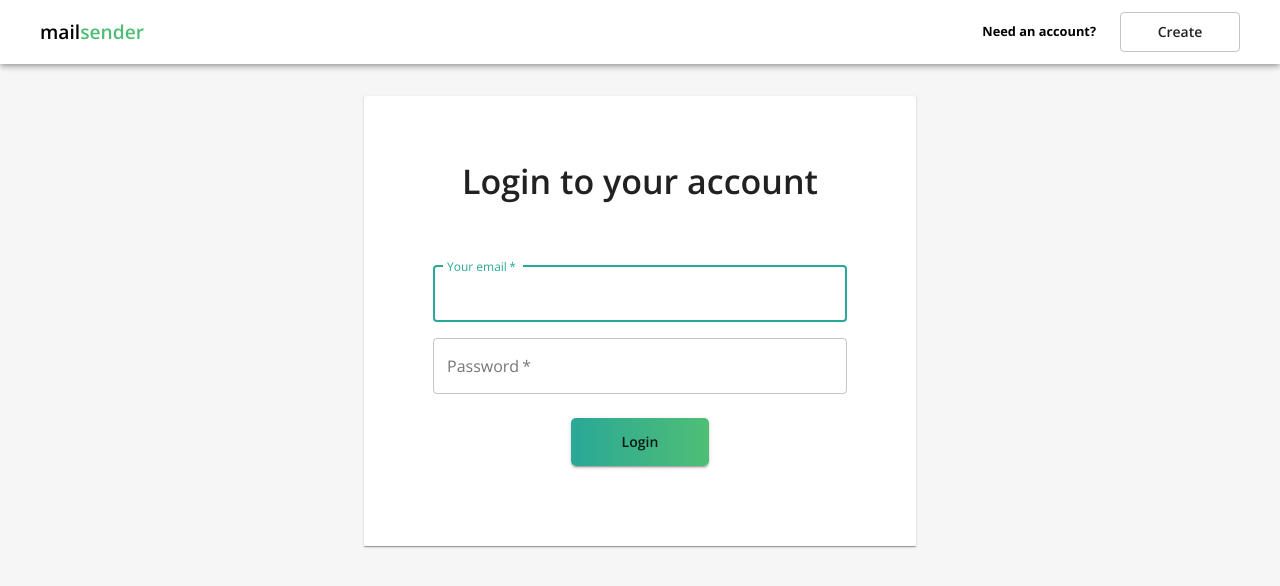
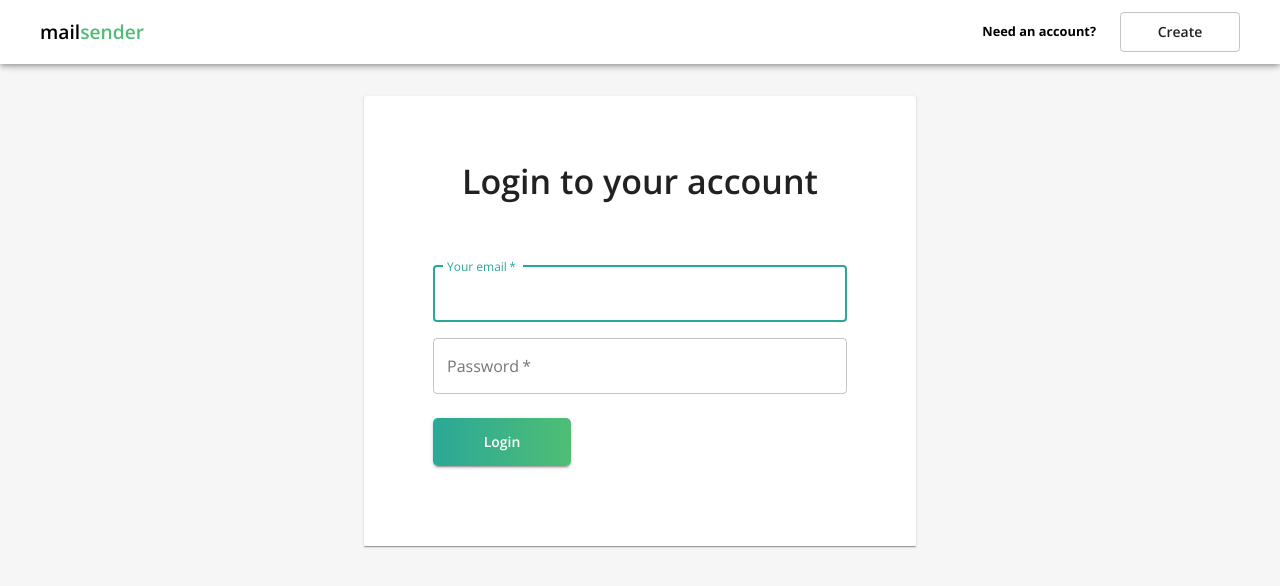
Before and after one commit to hatchways/team-autumn, a React (Create React App) app in the folder client/: page /login in a window 1280 px wide. Shown: the top 586 px of the page. Built offline with nearby package versions, Linux system fonts and the light colour scheme.

Commit message:
moved button styles into their own style file

```diff
--- /dev/null
+++ b/client/src/assets/styles/buttonStyles.js
@@ -0,0 +1,17 @@
+import { makeStyles } from '@material-ui/core';
+
+const buttonStyles = makeStyles((theme) => ({
+  base: {
+    textTransform: 'none',
+    height: '3rem',
+    fontWeight: 600,
+    borderRadius: '5px',
+    margin: theme.spacing(3, 0, 2),
+  },
+  action: {
+    background: `linear-gradient(90deg, ${theme.palette.primary.main} , ${theme.palette.secondary.main})`,
+    color: 'white',
+  },
+}));
+
+export default buttonStyles;
--- a/client/src/assets/styles/formStyles.js
+++ b/client/src/assets/styles/formStyles.js
@@ -20,14 +20,6 @@ const formStyles = makeStyles((theme) => ({
     width: '75%', // Fix IE 11 issue.
     marginTop: theme.spacing(8),
   },
-  action: {
-    margin: theme.spacing(3, 0, 2),
-    background: `linear-gradient(90deg, ${theme.palette.primary.main} , ${theme.palette.secondary.main})`,
-    height: '3rem',
-    fontWeight: 600,
-    textTransform: 'none',
-    borderRadius: '5px',
-  },
   centered: {
     justifyContent: 'center',
   },
--- a/client/src/components/EnhancedDataTable.jsx
+++ b/client/src/components/EnhancedDataTable.jsx
@@ -47,6 +47,7 @@ const EnhancedTableHead = ({
   onRequestSort,
   ariaLabel,
   headCells,
+  requiresCheckbox,
 }) => {
   const createSortHandler = (property) => (event) => {
     onRequestSort(event, property);
@@ -55,6 +56,7 @@ const EnhancedTableHead = ({
   return (
     <TableHead>
       <TableRow>
+        {requiresCheckbox && (
           <TableCell padding="checkbox">
             <Checkbox
               indeterminate={numSelected > 0 && numSelected < rowCount}
@@ -63,6 +65,8 @@ const EnhancedTableHead = ({
               inputProps={{ 'aria-label': `select all ${ariaLabel}` }}
             />
           </TableCell>
+        )}
+
         {headCells.map((headCell) => (
           <TableCell
             key={headCell.id}
@@ -122,10 +126,10 @@ const useStyles = makeStyles((theme) => ({
   },
 }));
 
-const EnhancedDataTable = ({ data, ariaLabel, headCells }) => {
+const EnhancedDataTable = ({ data, ariaLabel, headCells, requiresCheckbox, initialSortBy }) => {
   const classes = useStyles();
   const [order, setOrder] = useState('asc');
-  const [orderBy, setOrderBy] = useState('id');
+  const [orderBy, setOrderBy] = useState(initialSortBy);
   const [selected, setSelected] = useState([]);
 
   const rows = data.map((datum) => createData(datum));
@@ -188,6 +192,7 @@ const EnhancedDataTable = ({ data, ariaLabel, headCells }) => {
               rowCount={rows.length}
               ariaLabel={ariaLabel}
               headCells={headCells}
+              requiresCheckbox={requiresCheckbox}
             />
             <TableBody>
               {stableSort(rows, getComparator(order, orderBy)).map((row, index) => {
@@ -203,12 +208,15 @@ const EnhancedDataTable = ({ data, ariaLabel, headCells }) => {
                     key={row.email}
                     selected={isItemSelected}
                   >
+                    {requiresCheckbox && (
                       <TableCell padding="checkbox">
                         <Checkbox
                           checked={isItemSelected}
                           inputProps={{ 'aria-labelledby': labelId }}
                         />
                       </TableCell>
+                    )}
+
                     <TableCell component="th" align="left" id={labelId} scope="row" padding="none">
                       {row.id}
                     </TableCell>
--- a/client/src/pages/auth/LoginPage.jsx
+++ b/client/src/pages/auth/LoginPage.jsx
@@ -8,9 +8,11 @@ import Container from '@material-ui/core/Container';
 import { useForm } from 'react-hook-form';
 
 import formStyles from '../../assets/styles/formStyles';
+import buttonStyles from '../../assets/styles/buttonStyles';
 
 const LoginPage = () => {
-  const classes = formStyles();
+  const formClasses = formStyles();
+  const buttonClasses = buttonStyles();
 
   const { register, errors, handleSubmit } = useForm();
 
@@ -21,11 +23,11 @@ const LoginPage = () => {
   return (
     <Container component="main" maxWidth="sm">
       <Box boxShadow={1}>
-        <div className={classes.paper}>
-          <Typography className={classes.title} component="h2" variant="h4">
+        <div className={formClasses.paper}>
+          <Typography className={formClasses.title} component="h2" variant="h4">
             Login to your account
           </Typography>
-          <form className={classes.form} onSubmit={handleSubmit((data) => onFormSubmit(data))}>
+          <form className={formClasses.form} onSubmit={handleSubmit((data) => onFormSubmit(data))}>
             <Grid container spacing={2}>
               <Grid item xs={12}>
                 <TextField
@@ -55,19 +57,17 @@ const LoginPage = () => {
               </Grid>
             </Grid>
             <Grid item container xs={12}>
-              <Grid item xs={4} />
               <Grid item xs={4}>
                 <Button
                   type="submit"
                   variant="contained"
                   fullWidth
                   color="primary"
-                  className={classes.action}
+                  className={`${buttonClasses.action} ${buttonClasses.base}`}
                 >
                   Login
                 </Button>
               </Grid>
-              <Grid item xs={4} />
             </Grid>
           </form>
         </div>
--- a/client/src/pages/auth/SignupPage.jsx
+++ b/client/src/pages/auth/SignupPage.jsx
@@ -9,10 +9,13 @@ import { useForm } from 'react-hook-form';
 import { useHistory } from 'react-router-dom';
 
 import formStyles from '../../assets/styles/formStyles';
+import buttonStyles from '../../assets/styles/buttonStyles';
+
 import UserContext from '../../contexts/UserContext';
 
 const SignupPage = () => {
-  const classes = formStyles();
+  const formClasses = formStyles();
+  const buttonClasses = buttonStyles();
   const [, setUser] = useContext(UserContext);
   const history = useHistory();
 
@@ -31,11 +34,11 @@ const SignupPage = () => {
   return (
     <Container component="main" maxWidth="sm">
       <Box boxShadow={1}>
-        <div className={classes.paper}>
-          <Typography className={classes.title} component="h2" variant="h4">
+        <div className={formClasses.paper}>
+          <Typography className={formClasses.title} component="h2" variant="h4">
             Create an account
           </Typography>
-          <form className={classes.form} onSubmit={handleSubmit((data) => onFormSubmit(data))}>
+          <form className={formClasses.form} onSubmit={handleSubmit((data) => onFormSubmit(data))}>
             <Grid container spacing={2}>
               <Grid item xs={12}>
                 <TextField
@@ -145,14 +148,14 @@ const SignupPage = () => {
                 />
               </Grid>
             </Grid>
-            <Grid item container className={classes.centered} xs={12}>
+            <Grid item container className={formClasses.centered} xs={12}>
               <Grid item xs={4}>
                 <Button
                   type="submit"
                   variant="contained"
                   fullWidth
                   color="primary"
-                  className={classes.action}
+                  className={`${buttonClasses.base} ${buttonClasses.action}`}
                 >
                   Create
                 </Button>
--- a/client/src/pages/prospects/ProspectsContent.jsx
+++ b/client/src/pages/prospects/ProspectsContent.jsx
@@ -1,9 +1,24 @@
 import React, { useContext } from 'react';
+import { makeStyles } from '@material-ui/core';
 import Typography from '@material-ui/core/Typography';
 import Button from '@material-ui/core/Button';
 
 import ProspectsContext from '../../contexts/ProspectsContext';
 import EnhancedDataTable from '../../components/EnhancedDataTable';
+
+const useStyles = makeStyles((theme) => ({
+  basic: {
+    textTransform: 'none',
+    height: '3rem',
+    fontWeight: 600,
+    borderRadius: '5px',
+    margin: theme.spacing(3, 0, 2),
+  },
+  action: {
+    background: `linear-gradient(90deg, ${theme.palette.primary.main} , ${theme.palette.secondary.main})`,
+    color: 'white',
+  },
+}));
 
 const testData = [
   {
@@ -50,18 +65,31 @@ const headCells = [
 ];
 
 const ProspectsContent = () => {
+  const classes = useStyles();
   const [search] = useContext(ProspectsContext);
   const filteredData = testData.filter((d) => d.email.includes(search));
   return (
     <>
       <Typography variant="h3">Prospects</Typography>
       <div>
-        <Button variant="outlined">Imports</Button>
-        <Button variant="contained" color="secondary">
+        <Button className={classes.basic} variant="outlined">
+          Imports
+        </Button>
+        <Button
+          className={`${classes.basic} ${classes.action}`}
+          variant="contained"
+          color="secondary"
+        >
           Add new prospect
         </Button>
       </div>
-      <EnhancedDataTable data={filteredData} ariaLabel="prospects" headCells={headCells} />
+      <EnhancedDataTable
+        data={filteredData}
+        ariaLabel="prospects"
+        headCells={headCells}
+        requiresCheckbox
+        initialSortBy="email"
+      />
     </>
   );
 };
```
Lines whose indentation alone changed are shown as unchanged.
